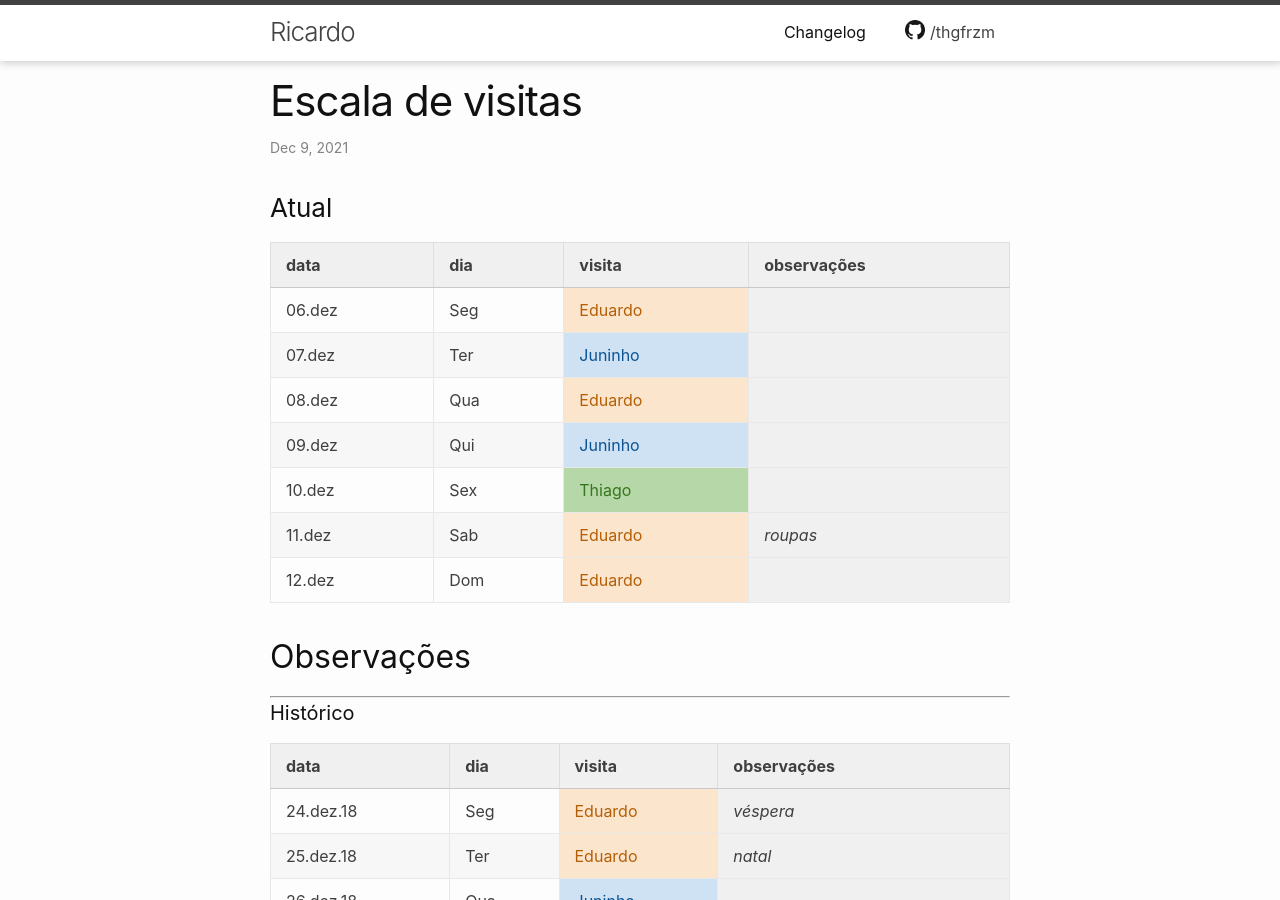
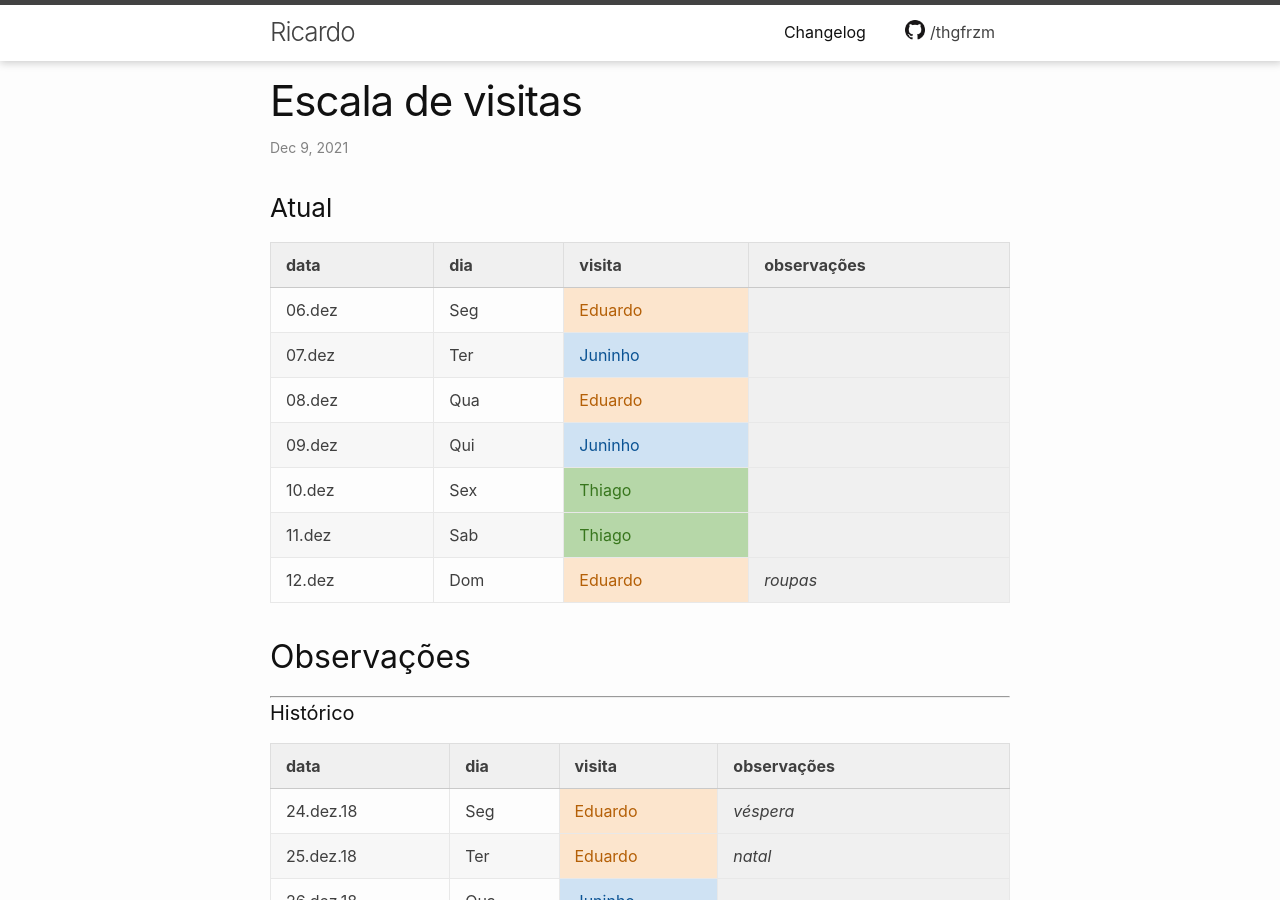
Before and after one commit to thgfrzm/ricardo, a Jekyll site: the page built from _posts/2018-12-23-escala-visitas.markdown, in a window 1280 px wide and 900 px high. Built offline with Jekyll 4.4.1, drawn with Linux system fonts in a browser that asks for light colours.

Commit message:
Update 2018-12-23-escala-visitas.markdown

```diff
--- a/_posts/2018-12-23-escala-visitas.markdown
+++ b/_posts/2018-12-23-escala-visitas.markdown
@@ -20,8 +20,8 @@ categories: agenda
 | 08.dez | Qua | Eduardo |             |
 | 09.dez | Qui | Juninho |             |
 | 10.dez | Sex | Thiago  |             |
-| 11.dez | Sab | Eduardo | _roupas_    |
-| 12.dez | Dom | Eduardo |             |
+| 11.dez | Sab | Thiago  |             |
+| 12.dez | Dom | Eduardo | _roupas_    |
 
 ## Observações
 
```
